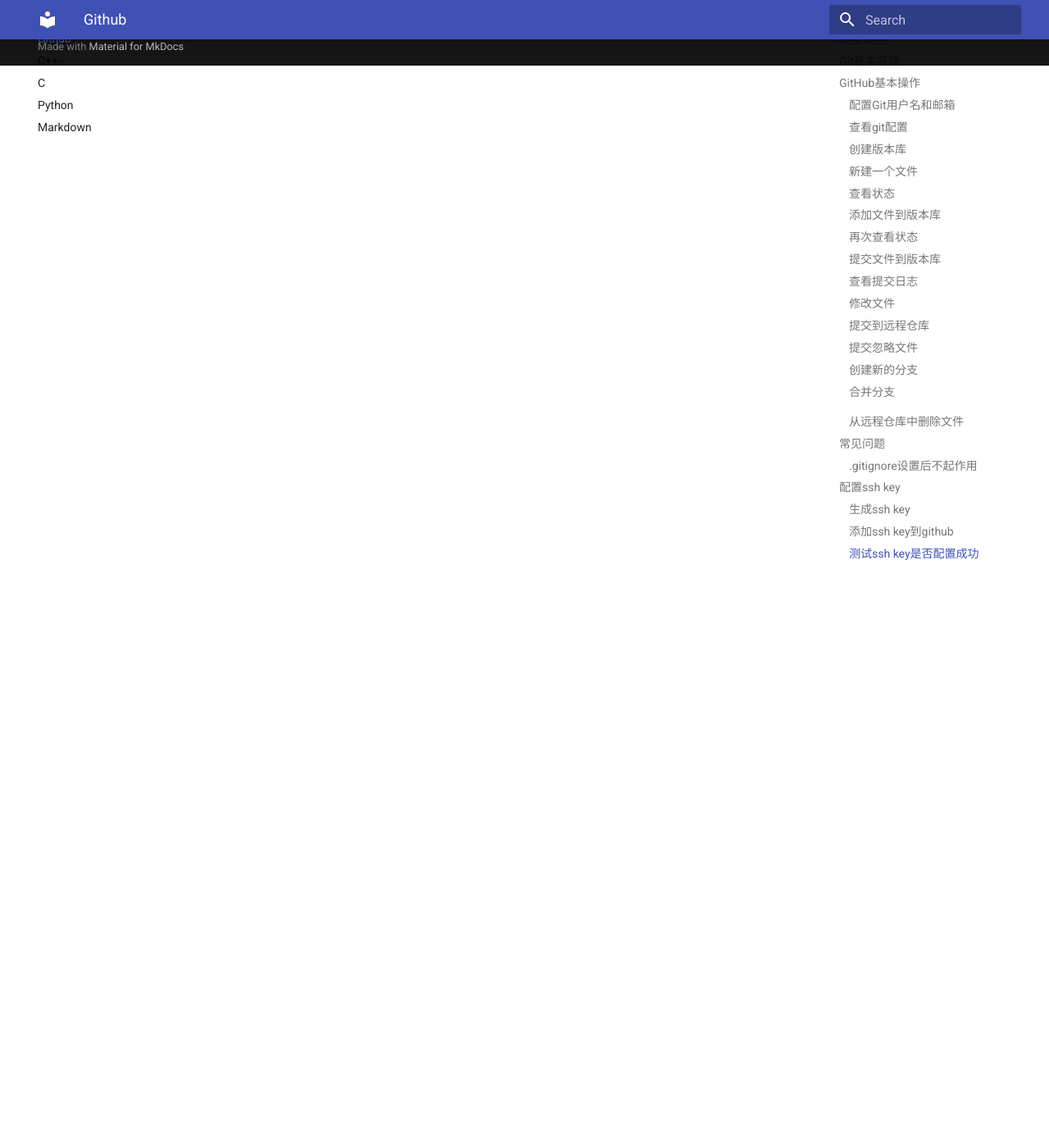
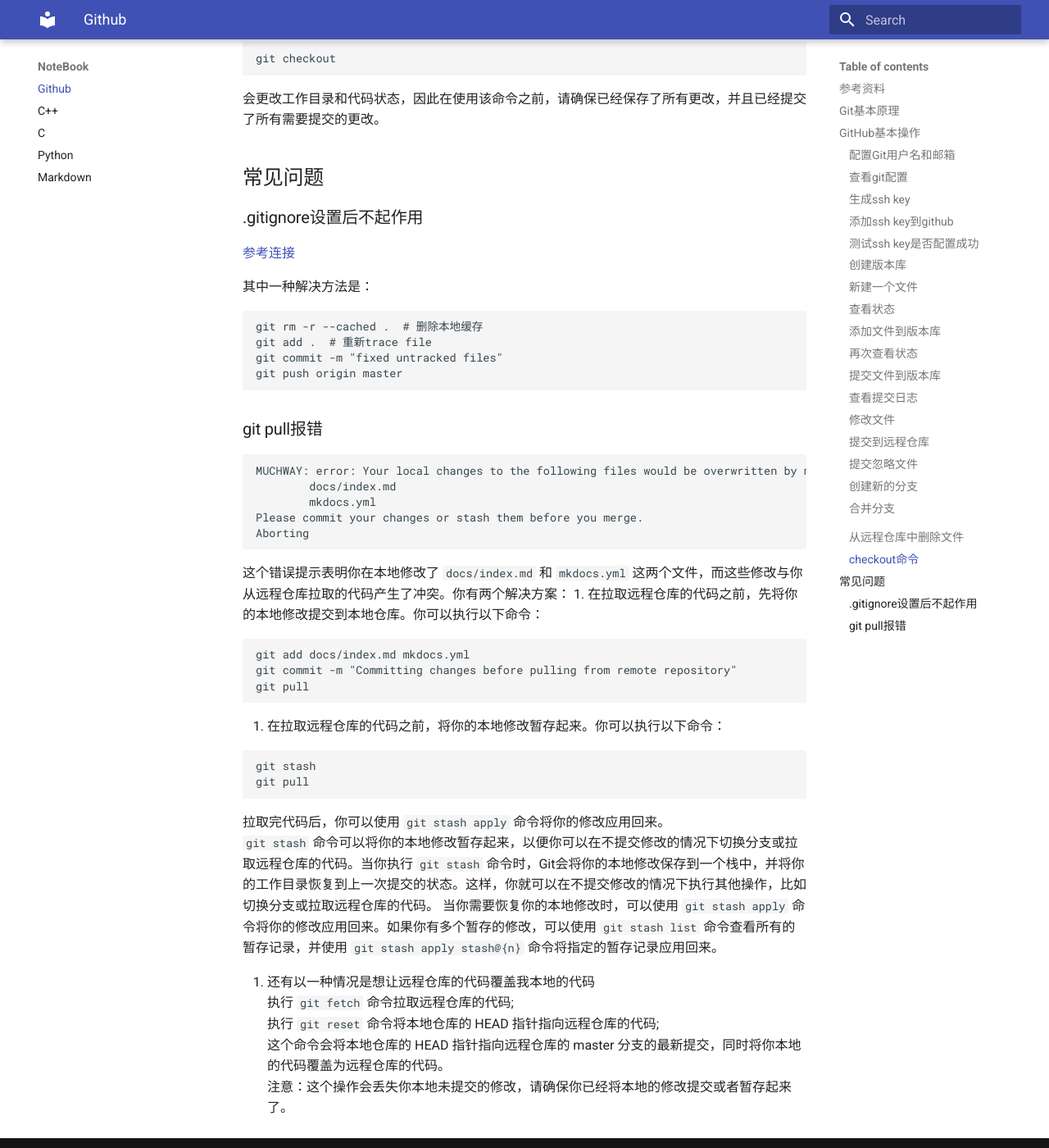
Before and after one commit to MUCHWAY/MyNotebook, an MkDocs documentation site: the page built from docs/github.md, in a window 1280 px wide and 1400 px high, scrolled down 6827 px. Shown: the whole window at 82% size. Built offline with MkDocs 1.6.1 and Material for MkDocs 9.7.7, drawn with Linux system fonts in a browser that asks for light colours; some of the changed text lies outside the part shown.

Commit message:
update github.md

````diff
--- a/docs/github.md
+++ b/docs/github.md
@@ -8,7 +8,7 @@
 [Git工作流和核心原理 | GitHub基本操作 | VS Code里使用Git和关联GitHub](https://www.bilibili.com/video/BV1r3411F7kn/?spm_id_from%253D333.337.search-card.all.click)
 
 形象地理解Git的原理<br>
-![p1](./images/p1.png)<br>
+![p1](./images/p1.png "武功秘籍")<br>
 具体的Git原理<br>
 ![p2](./images/p2.png "Git原理")<br>
 我们自己电脑中的文件夹叫做工作区，还有一个隐藏的.git文件夹，叫做版本库，版本库里面存了很多东西，其中最重要的就是stage（暂存区）<bar>
@@ -26,6 +26,21 @@
 git config --list
 ```
 
+### 生成ssh key
+```bash
+ssh-keygen -t rsa -C "XXX@XX.com"
+```
+然后一路回车，生成ssh key。<br>
+然后在.ssh文件夹下面会生成id_rsa和id_rsa.pub两个文件，id_rsa是私钥，id_rsa.pub是公钥。<br>
+
+### 添加ssh key到github
+打开id_rsa.pub文件，复制里面的内容，然后打开github，点击头像，选择settings，然后选择SSH and GPG keys，然后点击New SSH key，然后把复制的内容粘贴到key里面，然后点击Add SSH key。<br>
+
+### 测试ssh key是否配置成功
+```bash
+ssh -T
+```
+如果出现Hi MUCHWAY! You've successfully authenticated, but GitHub does not provide shell access.说明配置成功了。<br>
 
 ### 创建版本库
 ```bash
@@ -147,6 +162,25 @@
 git push origin master
 ```
 
+### checkout命令
+用于切换分支或恢复文件。它的作用取决于使用的参数。
+```bash
+ git checkout <branch>
+ ```
+它将会切换到指定的分支，并将工作目录更新为该分支的最新版本。
+```bash
+git checkout <commit>
+```
+它将会将工作目录更新为指定提交的版本，并将代码恢复到该提交的状态。这可以用于恢复到之前的版本，或者查看某个提交的代码。
+```bash
+git checkout -- <file>
+```
+它将会将指定文件恢复到最近一次提交的状态。这可以用于撤销对文件的更改。
+```bash
+git checkout
+```
+会更改工作目录和代码状态，因此在使用该命令之前，请确保已经保存了所有更改，并且已经提交了所有需要提交的更改。
+
 ## 常见问题
 ### .gitignore设置后不起作用
 [参考连接](https://lanyue.blog.csdn.net/article/details/119578464?spm%253D1001.2101.3001.6650.1%2526utm_medium%253Ddistribute.pc_relevant.none-task-blog-2~default~CTRLIST~Rate-1-119578464-blog-122837214.235%255Ev38%255Epc_relevant_anti_t3%2526depth_1-utm_source%253Ddistribute.pc_relevant.none-task-blog-2~default~CTRLIST~Rate-1-119578464-blog-122837214.235%255Ev38%255Epc_relevant_anti_t3%2526utm_relevant_index%253D2)
@@ -158,20 +192,33 @@
 git commit -m "fixed untracked files"
 git push origin master
 ```
+### git pull报错
+```bash
+MUCHWAY: error: Your local changes to the following files would be overwritten by merge:
+        docs/index.md
+        mkdocs.yml
+Please commit your changes or stash them before you merge.
+Aborting
+```
+这个错误提示表明你在本地修改了 `docs/index.md` 和 `mkdocs.yml` 这两个文件，而这些修改与你从远程仓库拉取的代码产生了冲突。你有两个解决方案：
+1. 在拉取远程仓库的代码之前，先将你的本地修改提交到本地仓库。你可以执行以下命令：
+```bash
+git add docs/index.md mkdocs.yml
+git commit -m "Committing changes before pulling from remote repository"
+git pull
+```
+2. 在拉取远程仓库的代码之前，将你的本地修改暂存起来。你可以执行以下命令：
+```bash
+git stash
+git pull
+```
+拉取完代码后，你可以使用 `git stash apply` 命令将你的修改应用回来。<br>
+`git stash` 命令可以将你的本地修改暂存起来，以便你可以在不提交修改的情况下切换分支或拉取远程仓库的代码。当你执行 `git stash` 命令时，Git会将你的本地修改保存到一个栈中，并将你的工作目录恢复到上一次提交的状态。这样，你就可以在不提交修改的情况下执行其他操作，比如切换分支或拉取远程仓库的代码。
+当你需要恢复你的本地修改时，可以使用 `git stash apply` 命令将你的修改应用回来。如果你有多个暂存的修改，可以使用 `git stash list` 命令查看所有的暂存记录，并使用 `git stash apply stash@{n}` 命令将指定的暂存记录应用回来。
 
-##配置ssh key
-### 生成ssh key
-```bash
-ssh-keygen -t rsa -C "XXX@XX.com"
-```
-然后一路回车，生成ssh key。<br>
-然后在.ssh文件夹下面会生成id_rsa和id_rsa.pub两个文件，id_rsa是私钥，id_rsa.pub是公钥。<br>
 
-### 添加ssh key到github
-打开id_rsa.pub文件，复制里面的内容，然后打开github，点击头像，选择settings，然后选择SSH and GPG keys，然后点击New SSH key，然后把复制的内容粘贴到key里面，然后点击Add SSH key。<br>
-
-### 测试ssh key是否配置成功
-```bash
-ssh -T
-```
-如果出现Hi MUCHWAY! You've successfully authenticated, but GitHub does not provide shell access.说明配置成功了。<br>
+3. 还有以一种情况是想让远程仓库的代码覆盖我本地的代码<br>
+执行 `git fetch` 命令拉取远程仓库的代码;<br>
+执行 `git reset` 命令将本地仓库的 HEAD 指针指向远程仓库的代码;<br>
+这个命令会将本地仓库的 HEAD 指针指向远程仓库的 master 分支的最新提交，同时将你本地的代码覆盖为远程仓库的代码。<br>
+注意：这个操作会丢失你本地未提交的修改，请确保你已经将本地的修改提交或者暂存起来了。
````
